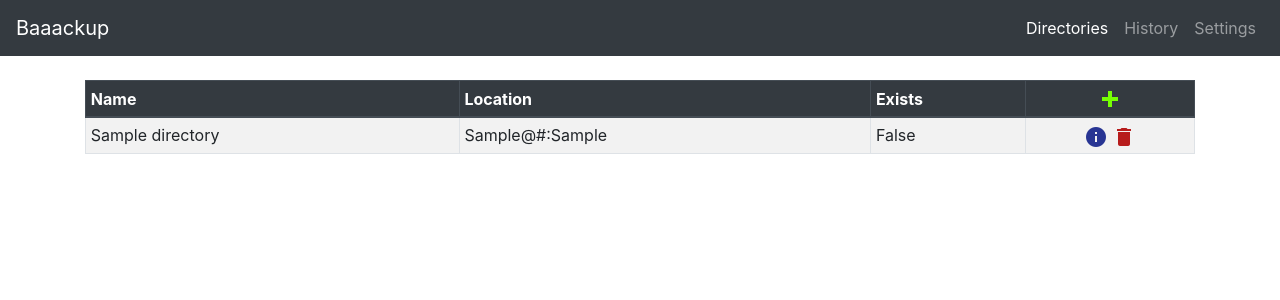
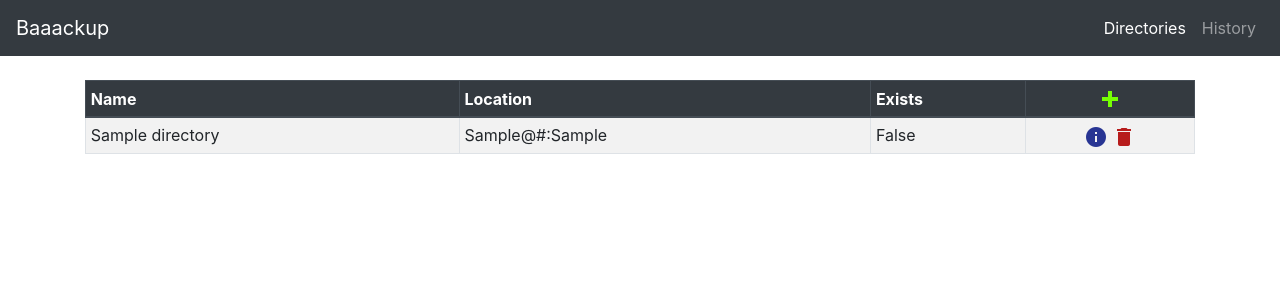
Before and after one commit to bkbilly/Baackup, a Django app: page / in a window 1280 px wide. Shown: the top 300 px of the page. Run offline with Django 3.2, Linux system fonts and the light colour scheme; tables that the repository leaves empty hold one stand-in row (values such as "Sample post"); some libraries are stand-ins or nearby versions.

Commit message:
removed settings and added icon

```diff
--- a/webinterface/admin.py
+++ b/webinterface/admin.py
@@ -1,10 +1,9 @@
 from django.contrib import admin
 
 # Register your models here.
-from .models import Directories, Settings, BackupHistory, Logs, DirectoriesStatus
+from .models import Directories, BackupHistory, Logs, DirectoriesStatus
 
 admin.site.register(Directories)
-admin.site.register(Settings)
 admin.site.register(BackupHistory)
 admin.site.register(DirectoriesStatus)
 admin.site.register(Logs)
--- a/webinterface/models.py
+++ b/webinterface/models.py
@@ -63,13 +63,6 @@ class Directories(models.Model):
         return exists
 
 
-class Settings(models.Model):
-    run_hour = models.IntegerField(default=4)
-    tmp_dir = models.CharField(max_length=200, default='./')
-    encrypt_pass = models.CharField(max_length=100, default='1234')
-    notification = models.ManyToManyField(Notification)
-
-
 class DirectoriesStatus(models.Model):
     name = models.CharField(max_length=200, default='')
     size = models.CharField(max_length=200, default='')
--- a/webinterface/templates/webinterface/base.html
+++ b/webinterface/templates/webinterface/base.html
@@ -1,3 +1,5 @@
+{% load static %}
+
 <!doctype html>
 <html lang="en">
 <head>
@@ -5,6 +7,10 @@
     <meta name="viewport" content="width=device-width, initial-scale=1, shrink-to-fit=no">
     <title>Baaackup</title>
     <link rel="stylesheet" href="https://stackpath.bootstrapcdn.com/bootstrap/4.4.1/css/bootstrap.min.css" integrity="sha384-Vkoo8x4CGsO3+Hhxv8T/Q5PaXtkKtu6ug5TOeNV6gBiFeWPGFN9MuhOf23Q9Ifjh" crossorigin="anonymous">
+
+    <meta name="viewport" content="width=device-width">
+    <meta name="mobile-web-app-capable" content="yes">
+    <link rel="icon" sizes="128x128" href="{% static 'webinterface/Images/icon.png' %}">
     <!-- <script src="https://code.jquery.com/jquery-3.4.1.slim.min.js" integrity="sha384-J6qa4849blE2+poT4WnyKhv5vZF5SrPo0iEjwBvKU7imGFAV0wwj1yYfoRSJoZ+n" crossorigin="anonymous"></script>
     <script src="https://cdn.jsdelivr.net/npm/popper.js@1.16.0/dist/umd/popper.min.js" integrity="sha384-Q6E9RHvbIyZFJoft+2mJbHaEWldlvI9IOYy5n3zV9zzTtmI3UksdQRVvoxMfooAo" crossorigin="anonymous"></script>
     <script src="https://stackpath.bootstrapcdn.com/bootstrap/4.4.1/js/bootstrap.min.js" integrity="sha384-wfSDF2E50Y2D1uUdj0O3uMBJnjuUD4Ih7YwaYd1iqfktj0Uod8GCExl3Og8ifwB6" crossorigin="anonymous"></script> -->
@@ -34,9 +40,6 @@
           <li class="nav-item {% if tab == 'History' %}active{% endif %}">
             <a class="nav-link" href="history">History</a>
           </li>
-          <li class="nav-item {% if tab == 'Settings' %}active{% endif %}">
-            <a class="nav-link" href="settings">Settings</a>
-          </li>
         </ul>
       </div>
     </nav>
--- a/webinterface/urls.py
+++ b/webinterface/urls.py
@@ -7,7 +7,6 @@ urlpatterns = [
     path('directories', views.directories, name='index'),
     path('history', views.history, name='history'),
     path('history_single', views.history_single, name='history_single'),
-    path('settings', views.settings, name='settings'),
     path('start_backup', views.start_backup, name='start_backup'),
     path('add_directory', views.add_directory, name='add_directory'),
     path('delete_directory', views.delete_directory, name='delete_directory'),
--- a/webinterface/views.py
+++ b/webinterface/views.py
@@ -220,9 +220,3 @@ def history_single(request):
     context = {'tab': 'History', 'history': history,
                'directories': directories}
     return render(request, 'webinterface/history_single.html', context)
-
-
-def settings(request):
-    logs = Logs.objects.order_by('date').all()
-    context = {'tab': 'Settings', 'logs': logs}
-    return render(request, 'webinterface/settings.html', context)
```
Also changed, not shown: webinterface/static/webinterface/Images/icon.png (added).
